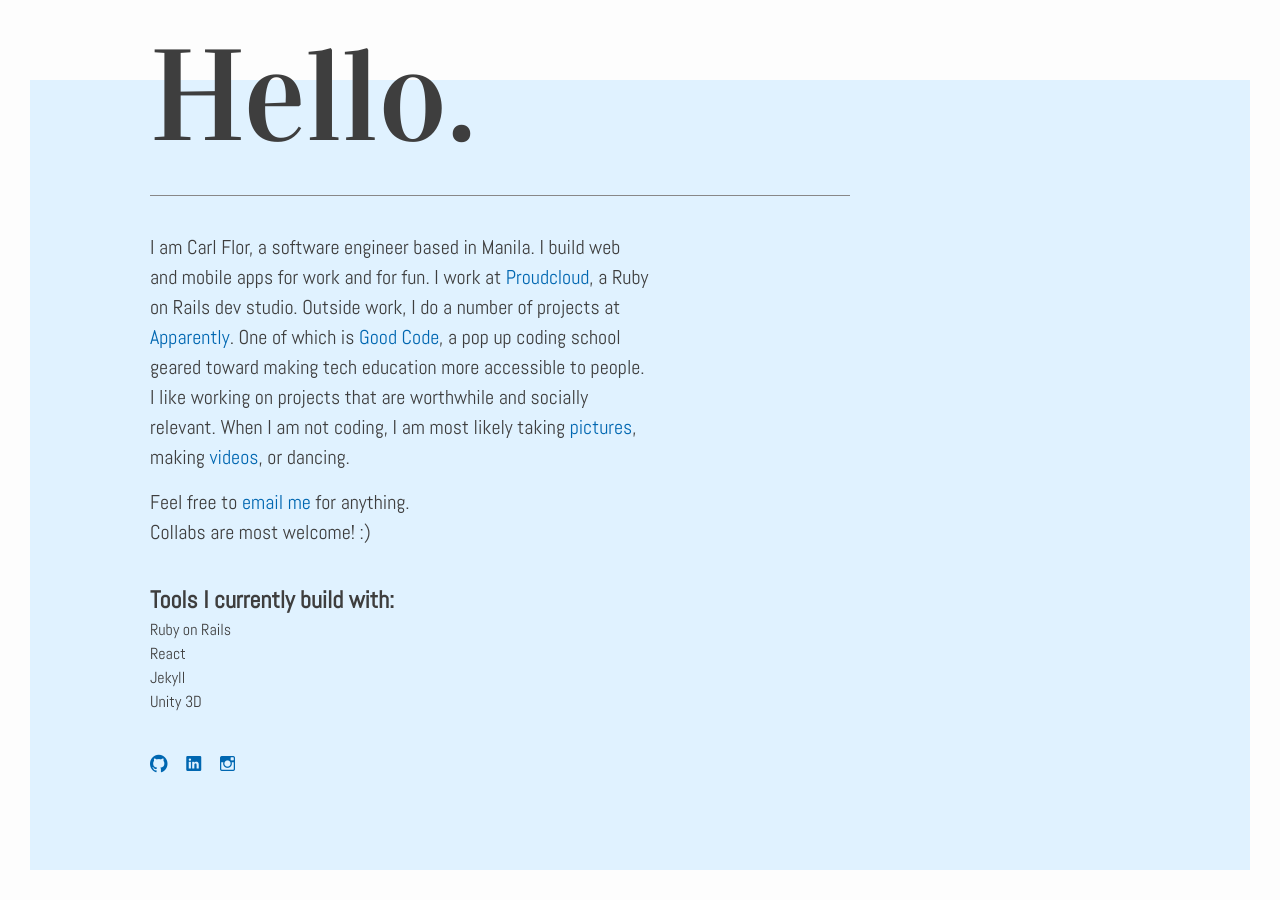
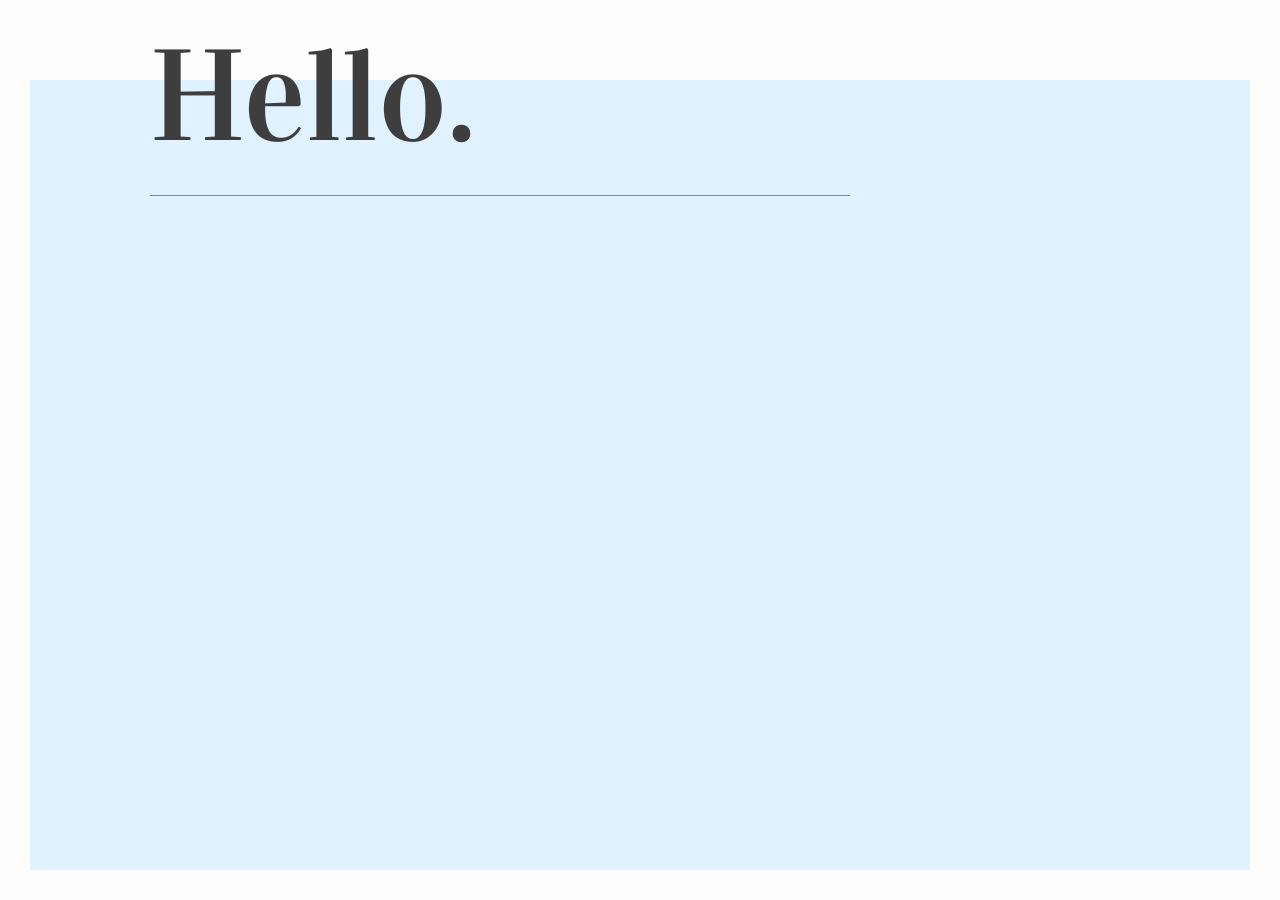
Before and after one commit to carlflor/carlflor-jekyll, a Jekyll site: the page built from index.html, in a window 1280 px wide. Built offline with Jekyll 4.4.1, drawn with Linux system fonts in a browser that asks for light colours.

Commit message:
test removing content

```diff
--- a/index.html
+++ b/index.html
@@ -9,33 +9,5 @@ layout: default
   <div class="main">
     <h1 class="greeting"> Hello. </h1>
     <hr class="divider">
-    <p class="about-me">I am Carl Flor, a software engineer based in Manila. I build web and mobile apps for work and for fun.
-    I work at <a class="desc-link" href="https://www.proudcloud.net/" target="_blank">Proudcloud</a>, a Ruby on Rails dev studio.
-    Outside work, I do a number of projects at <a class="desc-link" href="https://apparently.work/" target="_blank">Apparently</a>.
-    One of which is <a class="desc-link" href="https://goodcode.xyz/" target="_blank">Good Code</a>, a pop up coding school geared toward making tech education more accessible to people.
-    I like working on projects that are worthwhile and socially relevant.
-    When I am not coding, I am most likely taking <a class="desc-link" href="https://www.flickr.com/photos/132863000@N07/" target="_blank">pictures</a>,
-    making <a class="desc-link" href="https://vimeo.com/carlflor" target="_blank">videos</a>, or dancing.</p>
-    <p class="email">
-      Feel free to <a class="desc-link" href="mailto:carlmyerflor@gmail.com" target="_top">email me</a> for anything.<br>Collabs are most welcome! :)
-    </p>
-    <h2 class="subtitle">Tools I currently build with:</h2>
-    <ul class="tools">
-      <li>Ruby on Rails</li>
-      <li>React</li>
-      <li>Jekyll</li>
-      <li>Unity 3D</li>
-    </ul>
-    <ul class="social-media">
-      <li><a href="https://github.com/carlflor" target="_blank">
-        <i class="icon ion-social-github"></i>
-      </a></li>
-      <li><a href="https://ph.linkedin.com/in/carlflor" target="_blank">
-        <i class="icon ion-social-linkedin"></i>
-      </a></li>
-      <li><a href="https://www.instagram.com/carlflor/" target="_blank">
-        <i class="icon ion-social-instagram-outline"></i>
-      </a></li>
-    </ul>
   </div>
 </div>
```
